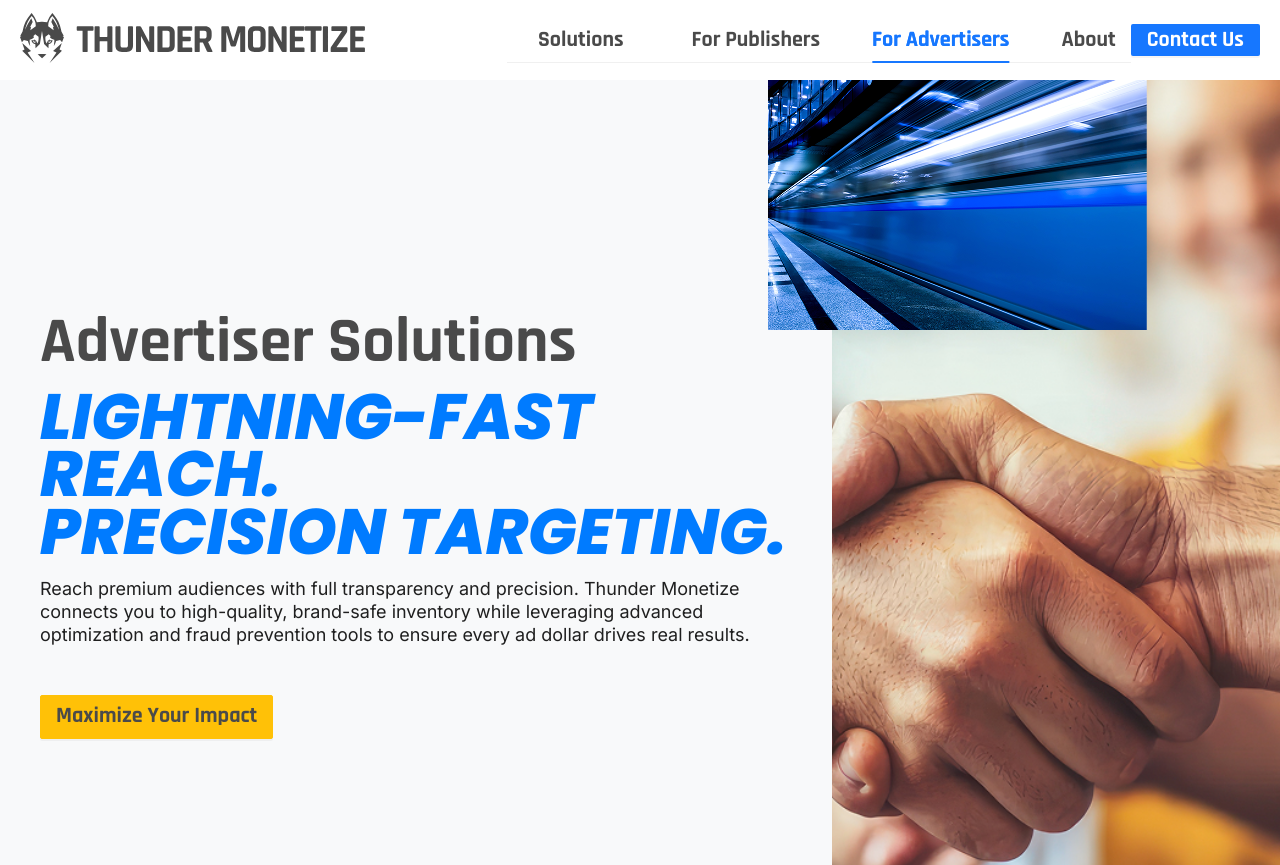
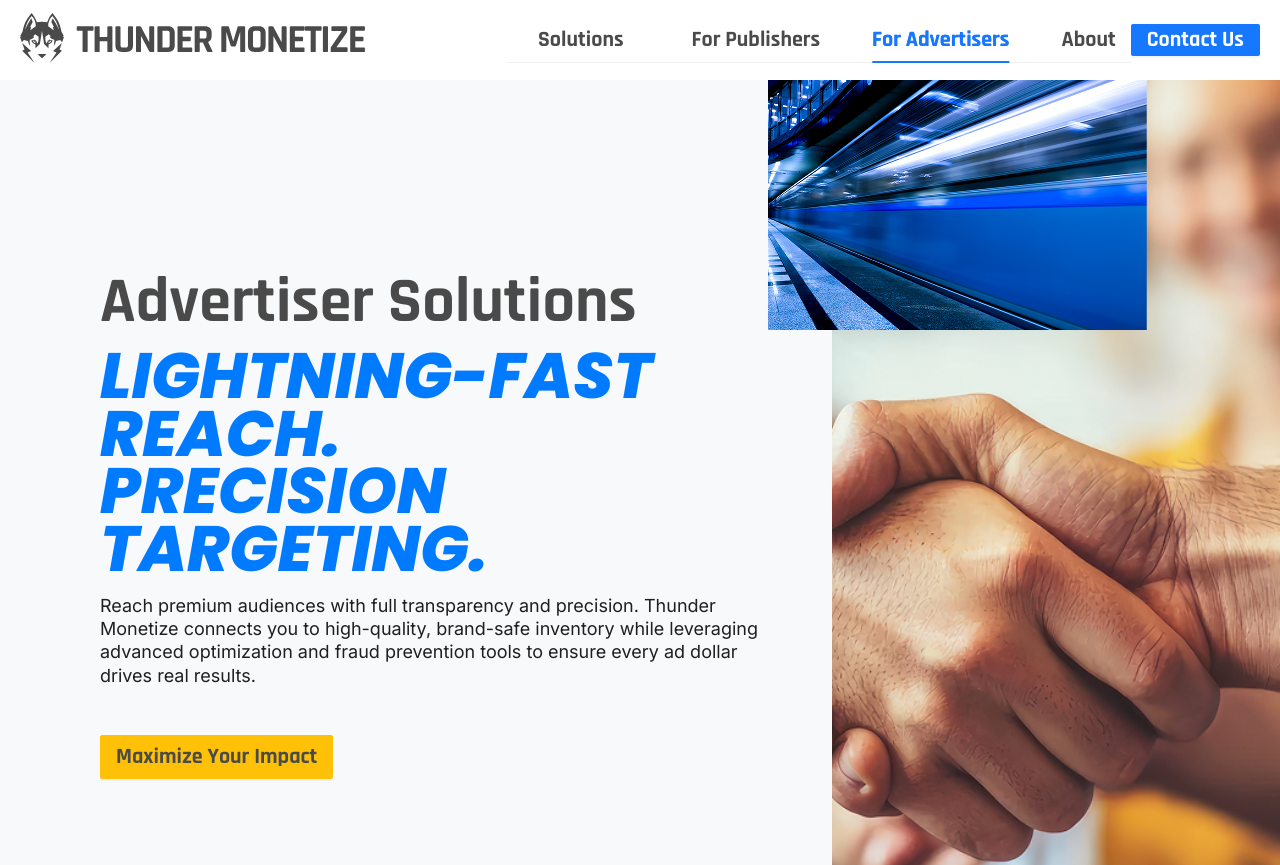
Before and after one commit to jwong65/vite-react-site, a React (Vite) app: page /advertisers in a window 1280 px wide. Shown: the top 865 px of the page. Built offline with nearby package versions, Linux system fonts and the light colour scheme.

Commit message:
Added padding-left to text-overlays on advertiser and publisher

```diff
--- a/src/pages/advertisers.css
+++ b/src/pages/advertisers.css
@@ -67,6 +67,7 @@
     background-color: #F8F9FA;
     box-sizing: border-box;
     padding: 40px;
+    padding-left: 100px;
 
 }
 
--- a/src/pages/publisher.css
+++ b/src/pages/publisher.css
@@ -69,6 +69,7 @@
     align-items: flex-start;
     background-color: #007BFF;
     padding: 40px;
+    padding-left: 100px;
     box-sizing: border-box;
 
 }
```
